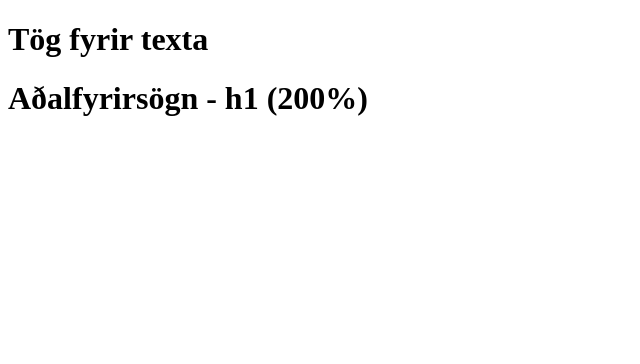
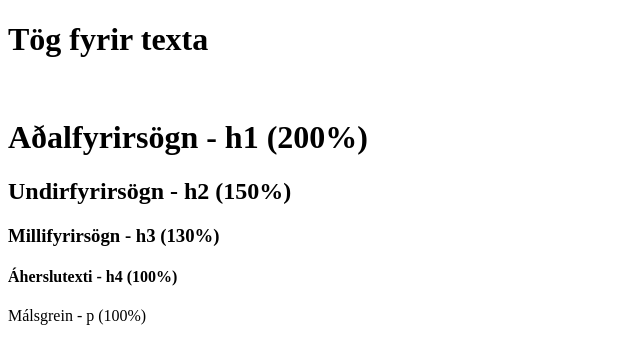
Before and after one commit to arnar1234/vefdroun, a plain HTML site: page index.html in a window 1280 px wide. Shown: the whole page, without its empty margins (0-640 px from the left). Drawn offline with Linux system fonts and the light colour scheme.

Commit message:
Update index.html

```diff
--- a/index.html
+++ b/index.html
@@ -7,7 +7,11 @@
     <title>Document</title>
 </head>
 <body>
-    <h1>Tög fyrir texta</h1>
+    <h1>Tög fyrir texta</h1> <br>
     <h1>Aðalfyrirsögn - h1 (200%)</h1>
+    <h2>Undirfyrirsögn - h2 (150%)</h2>
+    <h3>Millifyrirsögn - h3 (130%)</h3>
+    <h4>Áherslutexti - h4 (100%)</h4>
+    <p>Málsgrein - p (100%)</p>
 </body>
 </html>
```
